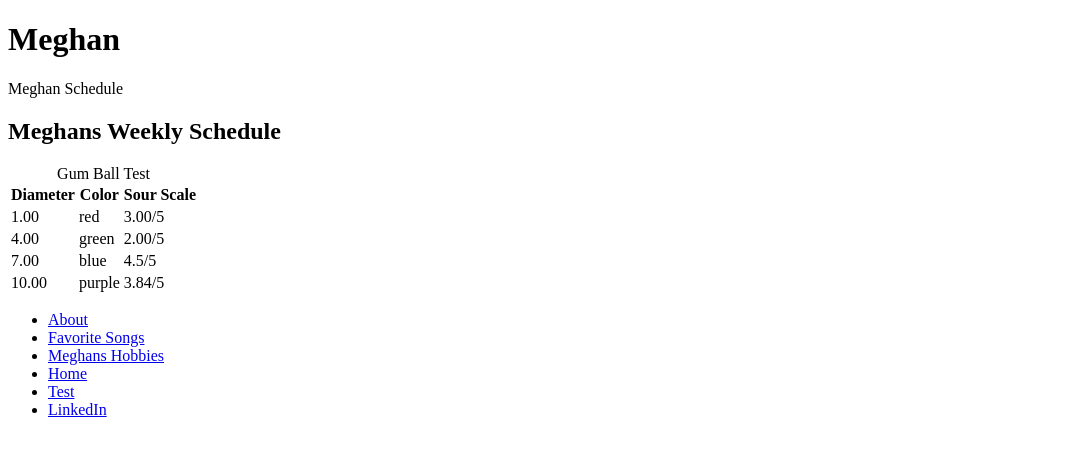
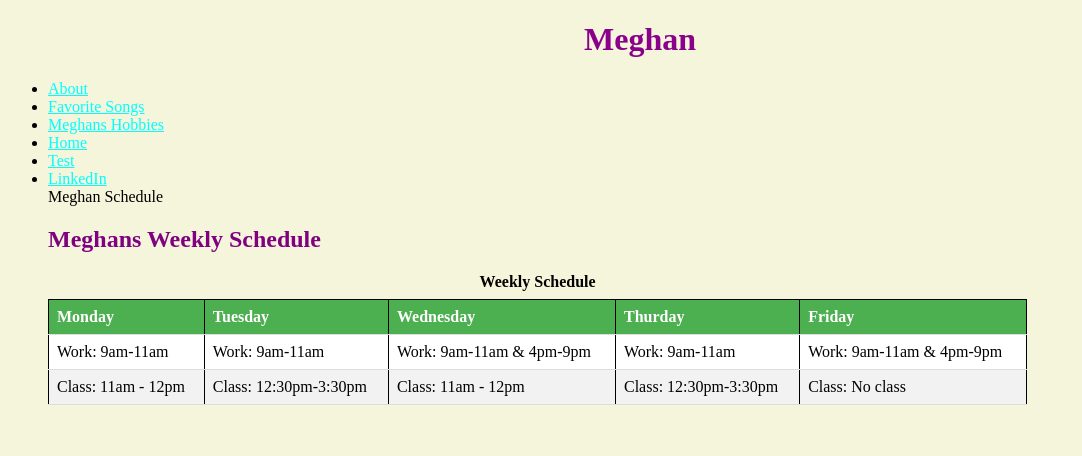
Before and after one commit to meghancullen/megcullen_personalsite, a plain HTML site: page schedule.html in a window 1280 px wide. Shown: the whole page, without its empty margins (0-1082 px from the left). Drawn offline with Linux system fonts and the light colour scheme.

Commit message:
created a stylesheet to improve formatting

```diff
--- /dev/null
+++ b/css/stylesheet.css
@@ -0,0 +1,90 @@
+body {
+  background-color: beige;
+}
+
+h1 {
+  color: darkmagenta;
+  text-align: center;
+}
+
+h2 {
+  color: purple;
+}
+
+img {
+  border-radius: 2px solid black;
+  padding: 10px;
+}
+
+a:link {
+  color: aqua;
+}
+
+a:hover {
+  color: orange;
+}
+
+a:visited {
+  color: green;
+}
+
+a:active {
+  color: yellow;
+}
+
+#container {
+  width: 80px;
+}
+
+table {
+  border: 1px solid #000;
+  border-collapse: collapse;
+  margin-bottom: 40px;
+}
+
+thead {
+  background-color: blueviolet;
+}
+
+th,
+td {
+  border: 1px solid #000;
+  padding: 8px;
+}
+
+table {
+  border-collapse: collapse;
+  width: 80%; /* 80% of the available width */
+}
+
+th,
+td {
+  text-align: left;
+  padding: 8px;
+  border-bottom: 1px solid #ddd; /* Adds horizontal dividers */
+}
+
+/* Alternating row colors for the table body */
+tbody tr:nth-child(even) {
+  background-color: #f2f2f2; /* Light grey background for even rows */
+}
+
+tbody tr:nth-child(odd) {
+  background-color: #ffffff; /* White background for odd rows (optional, good practice) */
+}
+
+/* Hover effect for all table body rows */
+tbody tr:hover {
+  background-color: #ddd; /* A different, distinct background color on hover */
+  cursor: pointer; /* Changes the cursor to a pointer to indicate interactivity */
+}
+
+th {
+  background-color: #4caf50; /* Green background for header cells */
+  color: white; /* White text for header cells */
+}
+
+caption {
+  font-weight: bold;
+  margin-bottom: 8px;
+}
--- a/schedule.html
+++ b/schedule.html
@@ -4,49 +4,13 @@
     <meta charset="UTF-8" />
     <meta name="viewport" content="width=device-width, initial-scale=1.0" />
     <title>Meghans Schedule</title>
+    <link rel="stylesheet" type="text/css" href="css/stylesheet.css" />
   </head>
   <body>
     <div class="container">
       <header>
         <h1>Meghan</h1>
       </header>
-      <main>
-        Meghan Schedule
-        <h2>Meghans Weekly Schedule</h2>
-        <table>
-          <caption>
-            Gum Ball Test
-          </caption>
-          <thead>
-            <tr>
-              <th>Diameter</th>
-              <th>Color</th>
-              <th>Sour Scale</th>
-            </tr>
-          </thead>
-          <tbody></tbody>
-          <tr>
-            <td>1.00</td>
-            <td>red</td>
-            <td>3.00/5</td>
-          </tr>
-          <tr>
-            <td>4.00</td>
-            <td>green</td>
-            <td>2.00/5</td>
-          </tr>
-          <tr>
-            <td>7.00</td>
-            <td>blue</td>
-            <td>4.5/5</td>
-          </tr>
-          <tr>
-            <td>10.00</td>
-            <td>purple</td>
-            <td>3.84/5</td>
-          </tr>
-        </table>
-      </main>
       <nav>
         <ul>
           <li><a href="index.html#About">About</a></li>
@@ -72,6 +36,40 @@
               rel="noopener noreferrer"
               >LinkedIn</a
             >
+            <main>
+              Meghan Schedule
+              <h2>Meghans Weekly Schedule</h2>
+              <table>
+                <caption>
+                  Weekly Schedule
+                </caption>
+                <thead>
+                  <tr>
+                    <th>Monday</th>
+                    <th>Tuesday</th>
+                    <th>Wednesday</th>
+                    <th>Thurday</th>
+                    <th>Friday</th>
+                  </tr>
+                </thead>
+                <tbody>
+                  <tr>
+                    <td>Work: 9am-11am</td>
+                    <td>Work: 9am-11am</td>
+                    <td>Work: 9am-11am & 4pm-9pm</td>
+                    <td>Work: 9am-11am</td>
+                    <td>Work: 9am-11am & 4pm-9pm</td>
+                  </tr>
+                  <tr>
+                    <td>Class: 11am - 12pm</td>
+                    <td>Class: 12:30pm-3:30pm</td>
+                    <td>Class: 11am - 12pm</td>
+                    <td>Class: 12:30pm-3:30pm</td>
+                    <td>Class: No class</td>
+                  </tr>
+                </tbody>
+              </table>
+            </main>
           </li>
         </ul>
       </nav>
```
Also changed, not shown: index.html (+1 -0 lines).
